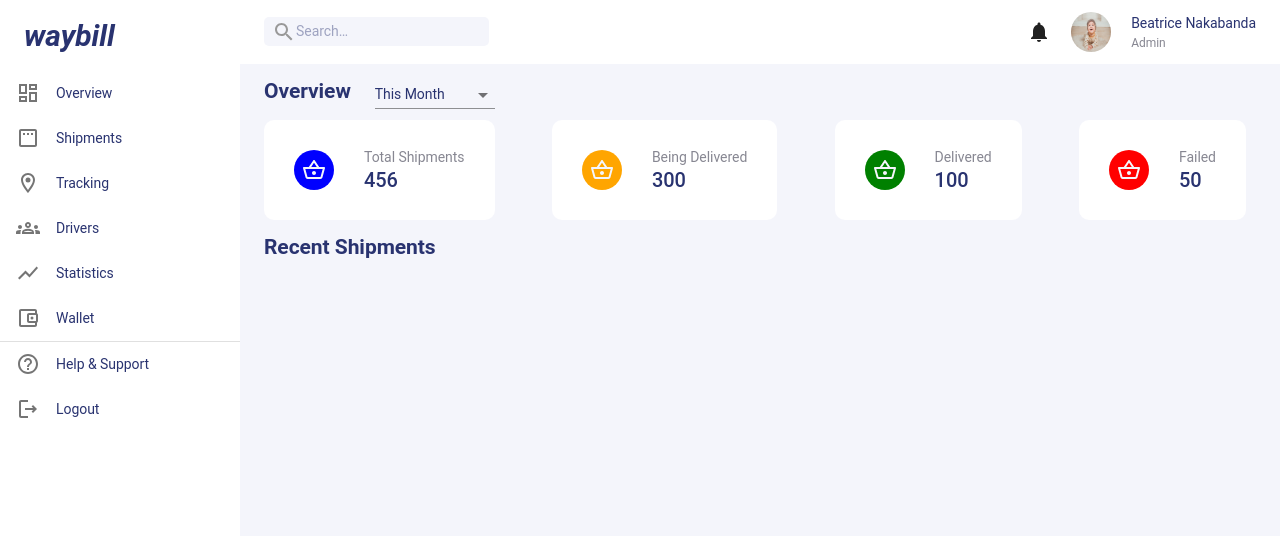
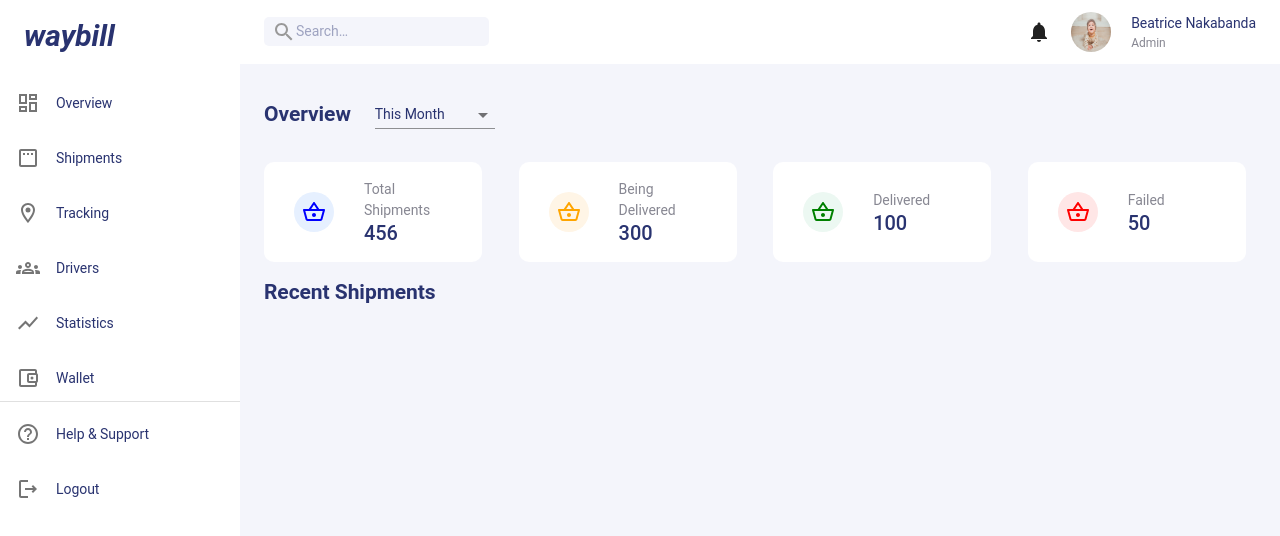
Before and after one commit to BeatsNakabanda/waybill, a React (Create React App) app: page / in a window 1280 px wide. Shown: the top 536 px of the page. Built offline with nearby package versions, Linux system fonts and the light colour scheme.

Commit message:
Modified cards and side bar

```diff
--- a/src/components/Layout.tsx
+++ b/src/components/Layout.tsx
@@ -72,6 +72,7 @@ const useStyles = makeStyles({
             height: '10%'
         },
         '& .css-12hmn4b-MuiButtonBase-root-MuiListItem-root': {
+            marginTop: '10px',
             '&:hover': {
                 color: '#0044FF',
                 backgroundColor: '#f4f5fb',
--- a/src/components/XCard.tsx
+++ b/src/components/XCard.tsx
@@ -3,7 +3,6 @@ import Card from "@mui/material/Card";
 import Avatar from "@mui/material/Avatar";
 import Box from "@mui/material/Box";
 import CardContent from "@mui/material/CardContent";
-import { red } from "@mui/material/colors";
 import { makeStyles } from "@mui/styles";
 import ShoppingBasketOutlinedIcon from '@mui/icons-material/ShoppingBasketOutlined';
 
@@ -12,6 +11,7 @@ const useStyles = makeStyles({
         display: 'flex',
         backgroundColor: '#FFF',
         marginRight: '10px',
+        marginTop: '20px',
         cursor: 'pointer',
         '& .css-46bh2p-MuiCardContent-root:last-child': {
             padding: '0px'
@@ -34,13 +34,13 @@ const useStyles = makeStyles({
         color: 'blue'
     },
     icon2: {
-        color: 'red'
+        color: 'orange'
     },
     icon3: {
         color: 'green'
     },
     icon4: {
-        color: 'blue'
+        color: 'red'
     },
 
 })
@@ -48,8 +48,7 @@ const useStyles = makeStyles({
 interface IProps {
     id: number
     title: string
-    total: number,
-    color: string
+    total: number
 }
 
 let data: IProps[] = [
@@ -57,25 +56,21 @@ let data: IProps[] = [
         id: 1,
         title: "Total Shipments",
         total: 456,
-        color: 'blue'
     },
     {
         id: 2,
         title: "Being Delivered",
         total: 300,
-        color: 'orange'
     },
     {
         id: 3,
         title: "Delivered",
         total: 100,
-        color: 'green'
     },
     {
         id: 4,
         title: "Failed",
         total: 50,
-        color: 'red'
     },
 
 ]
@@ -85,27 +80,25 @@ const XCard = () => {
 
     const addIcon = (id: number) => {
         switch (id) {
-            case 0:
-                return <ShoppingBasketOutlinedIcon />
             case 1:
-                return <ShoppingBasketOutlinedIcon   />
+                return <Avatar sx={{ bgcolor: '#e6f0ff' }} aria-label="recipe"><ShoppingBasketOutlinedIcon className={classes.icon1} /></Avatar>
             case 2:
-                return <ShoppingBasketOutlinedIcon   />
+                return <Avatar sx={{ bgcolor: '#fff5e6' }} aria-label="recipe"><ShoppingBasketOutlinedIcon className={classes.icon2} /></Avatar>
             case 3:
-                return <ShoppingBasketOutlinedIcon  />
+                return <Avatar sx={{ bgcolor: '#ecf8f2' }} aria-label="recipe"><ShoppingBasketOutlinedIcon className={classes.icon3} /></Avatar>
+            case 4:
+                return <Avatar sx={{ bgcolor: '#ffe6e6' }} aria-label="recipe"><ShoppingBasketOutlinedIcon className={classes.icon4} /></Avatar>
             default:
-                return <ShoppingBasketOutlinedIcon   />
+                return <Avatar sx={{ bgcolor: '#cce0ff' }} aria-label="recipe"><ShoppingBasketOutlinedIcon className={classes.icon1} /></Avatar>
         }
     }
 
     return <>
         {
             data.map(data => (
-                <Card className={classes.root} sx={{ maxWidth: 345, borderRadius: '10px' }} elevation={0}>
+                <Card className={classes.root} sx={{ width: '22%', borderRadius: '10px'}} elevation={0}>
                     <Box className={classes.media}>
-                        <Avatar sx={{ bgcolor: data.color }} aria-label="recipe">
                             {addIcon(data.id)}
-                        </Avatar>
                     </Box>
                     <Box className={classes.mainContent}>
                         <CardContent >
--- a/src/components/XSideBarMenu.tsx
+++ b/src/components/XSideBarMenu.tsx
@@ -18,11 +18,10 @@ const useStyles = makeStyles({
     header: {
         fontSize: '30px',
         fontStyle: 'italic',
-
     },
     icon: {
         minWidth: '10%'
-    }
+    },
 });
 const XSideBarMenu = () => {
     const classes = useStyles();
@@ -41,7 +40,6 @@ const XSideBarMenu = () => {
                 return <ShowChartOutlinedIcon />
             case 5:
                 return <AccountBalanceWalletOutlinedIcon />
-
             default:
                 return <AccountBalanceWalletOutlinedIcon />
         }
@@ -65,7 +63,6 @@ const XSideBarMenu = () => {
                         </ListItemIcon>
                         <ListItemText primary={text} />
                     </ListItem>
-
                 ))}
             </List>
             <Divider />
--- a/src/modules/dashboard/Dashboard.tsx
+++ b/src/modules/dashboard/Dashboard.tsx
@@ -16,12 +16,13 @@ const useStyles = makeStyles({
     },
     title: {
         color: '#293370',
+        marginTop: '20px'
     },
     overview: {
         display: 'flex',
+        marginTop: '20px'
     },
     form: {
-        backgroundColor: 'red',
         paddingLeft: '16px'
     }
 })
@@ -36,11 +37,13 @@ const Dashboard = () => {
                 <h2 className={classes.title}>Overview</h2>
                 <XSelectForm className={classes.form} />
             </Box>
-
             <Box className={classes.cards}>
                 <XCard />
             </Box>
-            <h2 className={classes.title}>Recent Shipments</h2>
+            <Box className={classes.title}>
+                <h2>Recent Shipments</h2>
+            </Box>
+
 
         </div>
     )
```
